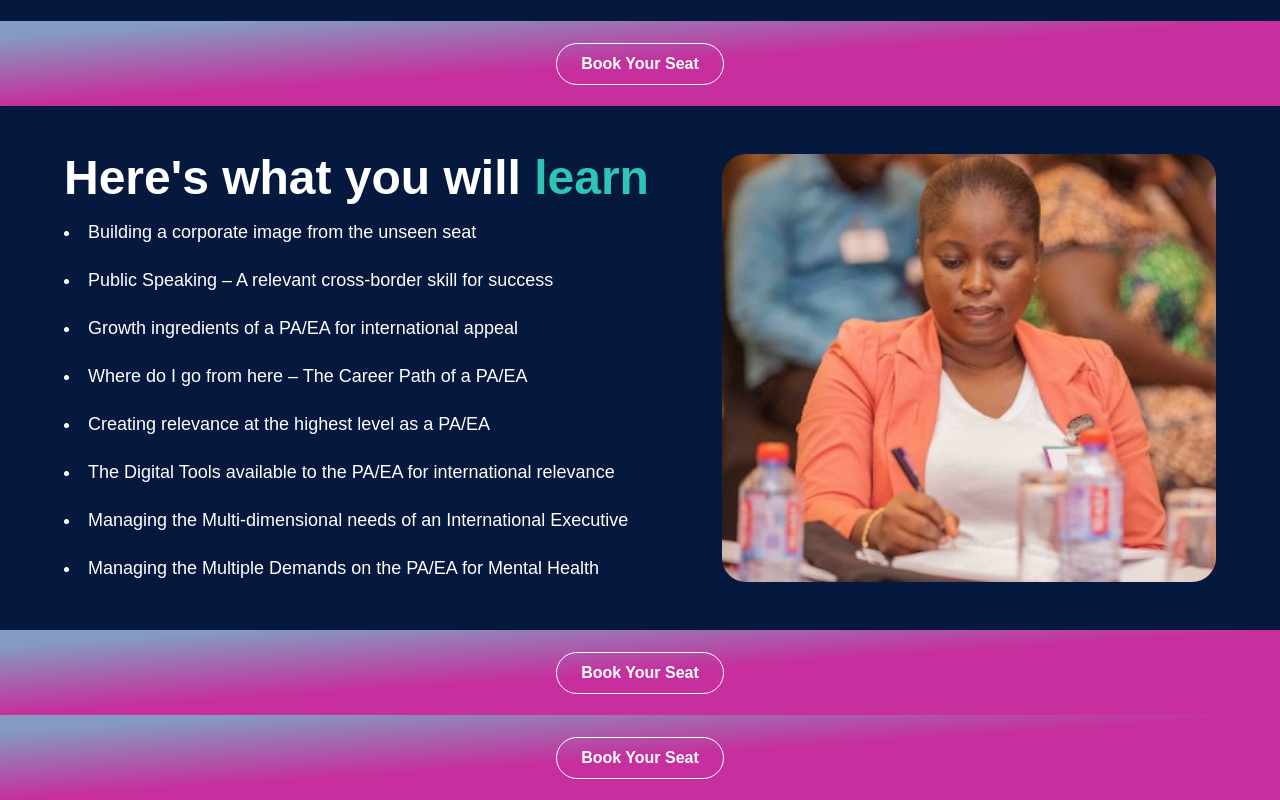
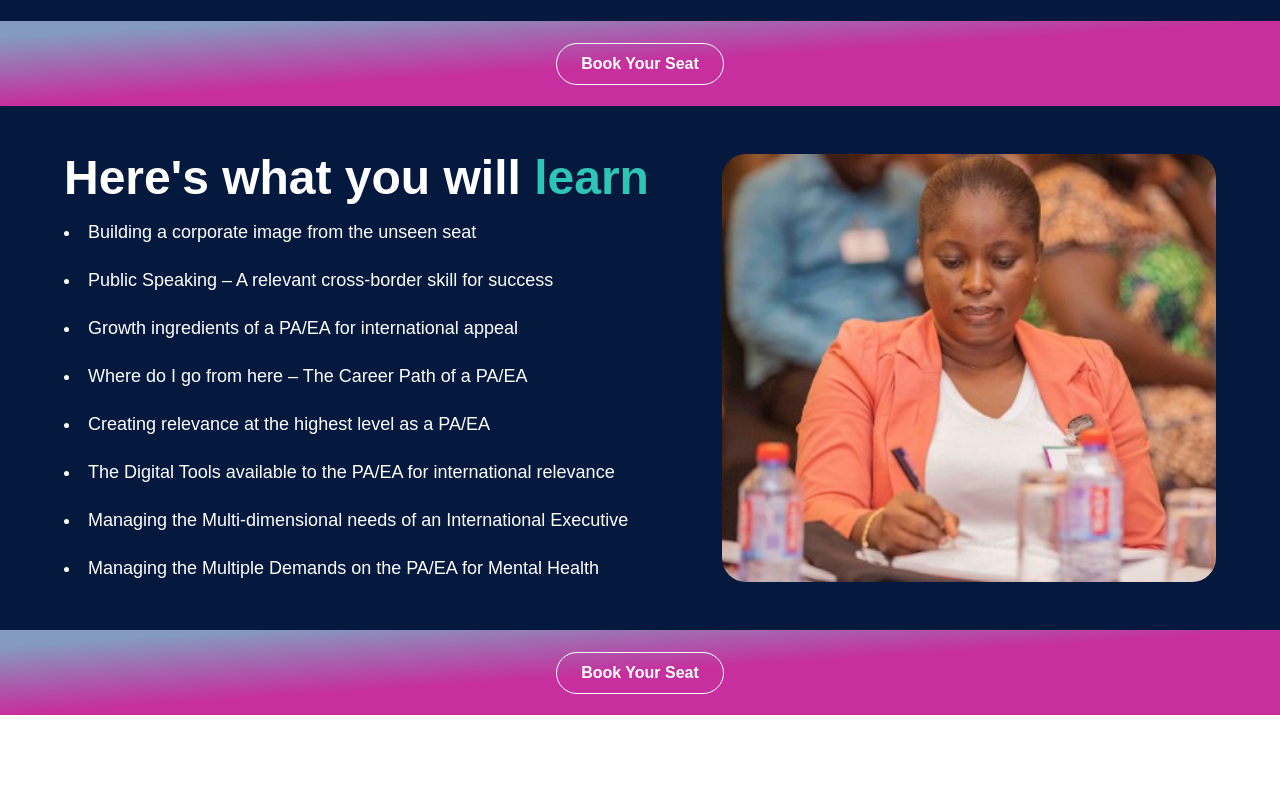
Before and after one commit to Amatcha-Boanerges/landingpage-paconf, a Next.js app: page / in a window 1280 px wide. Shown: the part 2581-3381 px from the top of the page. After the commit the page ends 3296 px from the top, so only its background shows below. Built offline with nearby package versions, Linux system fonts and the light colour scheme.

Commit message:
remove extra book your seat

```diff
--- a/src/app/page.tsx
+++ b/src/app/page.tsx
@@ -18,7 +18,6 @@ export default function Page() {
       <BookYourSeat />
       <WhatYouWillLearn />
       <BookYourSeat />
-      <BookYourSeat />
       {/* <Footer /> */}
     </main>
   );
```
